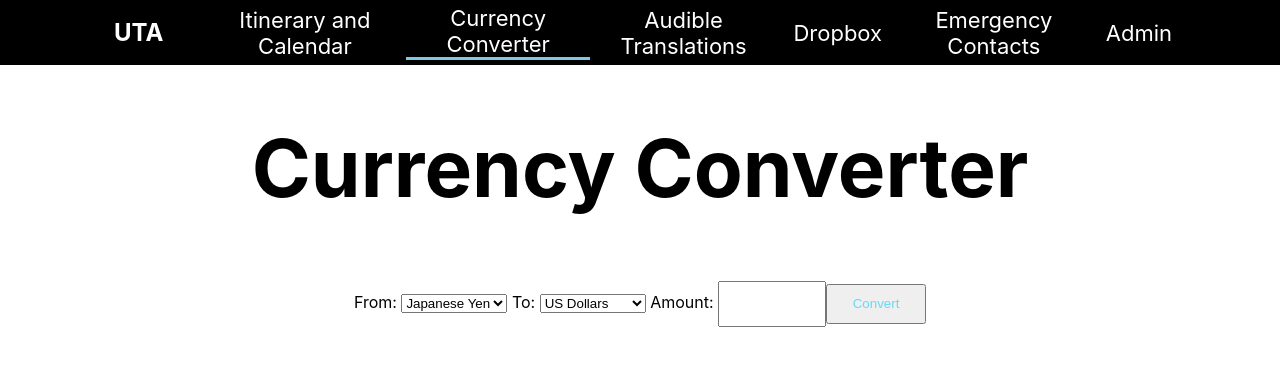
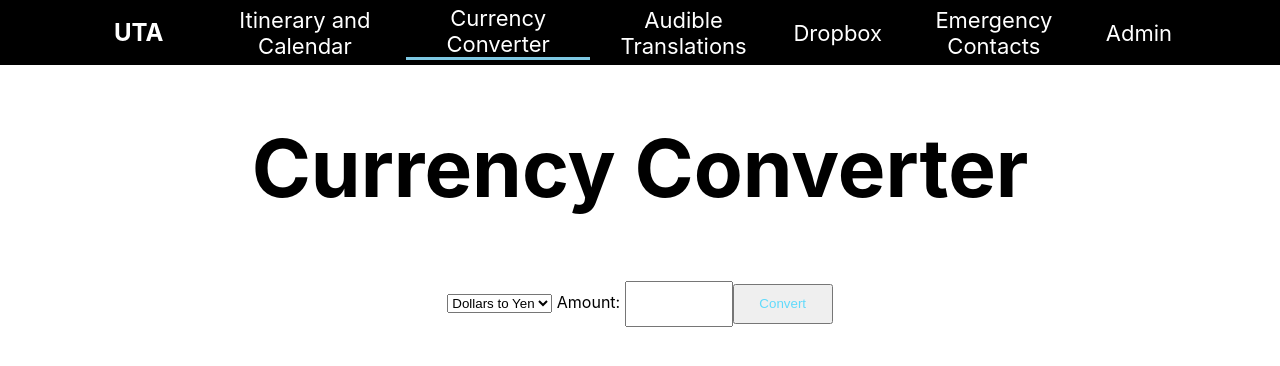
Before and after one commit to JoshGBoudria/UTA-Travel-App, a React (Create React App) app: page /converter in a window 1280 px wide. Shown: the top 366 px of the page. Built offline with nearby package versions, Linux system fonts and the light colour scheme; no server answers.

Commit message:
currency converter UI update

```diff
--- a/src/pages/converter.js
+++ b/src/pages/converter.js
@@ -9,69 +9,62 @@
 
 import React from "react";
 import Cookies from "js-cookie";
-//import '../App.css';
 
 // Does the currency conversion when called
 function convert()
 {
-	// Get the values needed from the document
-	const result = document.getElementById("result");
-	const from = document.getElementById("from");
-	const to = document.getElementById("to");
-	const amount = document.getElementById("amount").value;
-	let fromCurrency = from.value;
-	let toCurrency = to.value;
+	// Get the elements needed from the document
+	const resultElem = document.getElementById("result");
+	const optionElem = document.getElementById("option");
+	const amountElem = document.getElementById("amount");
 
-	// If the user is online, get the rate from the api to do the conversion.
-	/*if (navigator.onLine)
+	var fromCurrency = '';
+	var toCurrency = '';
+
+	if (resultElem && optionElem && amountElem)
 	{
-		// Get rates using the exchangerate api
-		fetch(`https://api.exchangerate-api.com/v4/latest/${fromCurrency}`)
-			.then(response =>
+		if (optionElem.value && amountElem.value)
 		{
-				// Returns json text containing the rate
-				return response.json();
-			})
-			.then(data =>
+			const amount = amountElem.value;
+			if (optionElem.value == "Dollar to Yen")
 			{
-				// Gets the rate by calling '.rates' with the currency code ('JPY' or 'USD')
-				let rate = data.rates[toCurrency];
-
-				// Store the rate locally as a cookie
-				Cookies.set("yen_to_dollar", rate, {
-					expires: 14,
-					secure: true,
-					path: "/",
-				});
-
-				// Calculate and display the currency conversion
-				const res = `${amount} ${fromCurrency} = ${parseFloat(rate * amount).toFixed(2)} ${toCurrency}`;
-				result.innerHTML = res;
-
-			});
-
+				fromCurrency = 'USD';
+				toCurrency = 'JPY';
 			}
-	// If the user is offline, get the rate from a cookie
 			else
-	{*/
+			{
+				fromCurrency = 'JPY';
+				toCurrency = 'USD';
+			}
+			// The rates are stored in cookie file (from index.js)
 			if (Cookies.get("yen_to_dollar") && Cookies.get("dollar_to_yen"))
 			{
 				if (fromCurrency === 'JPY')
 				{
-				result.innerHTML = `${amount} ${fromCurrency} = ${parseFloat(Cookies.get("yen_to_dollar") * amount).toFixed(2)} ${toCurrency}`;
+					resultElem.innerHTML = `${amount} ${fromCurrency} = ${parseFloat(Cookies.get("yen_to_dollar") * amount).toFixed(2)} ${toCurrency}`;
+				}
+				else if(fromCurrency === 'USD')
+				{
+					resultElem.innerHTML = `${amount} ${fromCurrency} = ${parseFloat(Cookies.get("dollar_to_yen") * amount).toFixed(2)} ${toCurrency}`;
+				}
+			}
+			// If the cookie value doesn't exist, let the user know that the rate couldn't be accessed.
+			else
+			{
+				resultElem.innerHTML = "Conversion rate could not be accessed";
+			}
 		}
 		else
 		{
-				result.innerHTML = `${amount} ${fromCurrency} = ${parseFloat(Cookies.get("dollar_to_yen") * amount).toFixed(2)} ${toCurrency}`;
+			console.log('Document elements\' values not found');
 		}
 	}
-		// If the cookie value doesn't exist or isn't a number, let the user know that the rate couldn't be accessed.
 	else
 	{
-			document.getElementById("result").innerHTML = "Conversion rate could not be accessed";
+		console.log('Document elements not found');
 	}
 
-	//}
+
 }
 
 const Converter = () =>
@@ -86,27 +79,18 @@ const Converter = () =>
 			<body>
 				<h1>Currency Converter</h1>
 				<form>
-
-					{/* Create 2 drop-down boxes for the user to choose which currency is
-					  * being converted to and which is being converted from */}
-					<label Text style={{ fontSize: 16 }}> From: </label>
-					<select id="from">
-						<option value="JPY">Japanese Yen</option>
-						<option value="USD">US Dollars</option>
-					</select>
-					<label Text style={{ fontSize: 16 }}> To: </label>
-					<select id="to">
-						<option value="USD">US Dollars</option>
-						<option value="JPY">Japanese Yen</option>
+					<select id="option">
+						<option value="Dollar to Yen">Dollars to Yen</option>
+						<option value="Yen to Dollar">Yen to Dollars</option>
 					</select>
 
 					<label Text style={{ fontSize: 16 }}> Amount: </label>
 					<input type="text" id="amount" />
 
-					{ /* Create button that calls 'convert' when clicked */}
+					{ /* Create button that calls 'convert' when clicked */ }
 					<button onClick={convert} type="button" >Convert</button>
 
-					{ /* Used to display the resulting conversion or error message*/}
+					{ /* Used to display the resulting conversion or error message*/ }
 					<p id="result"></p>
 				</form>
 			</body>
```
Lines whose indentation alone changed are shown as unchanged.
